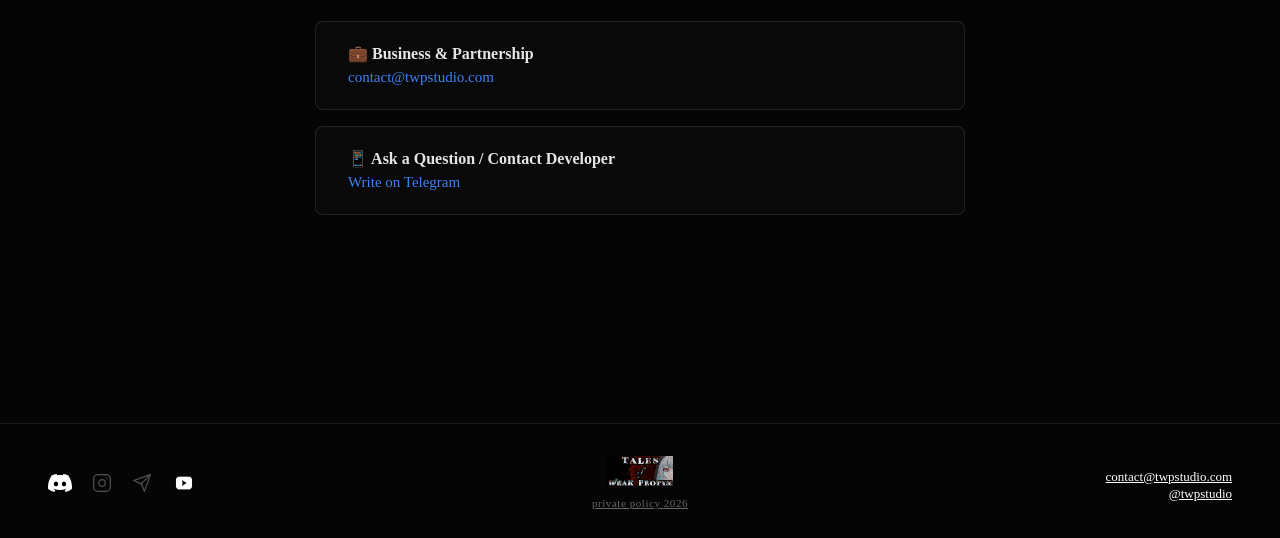
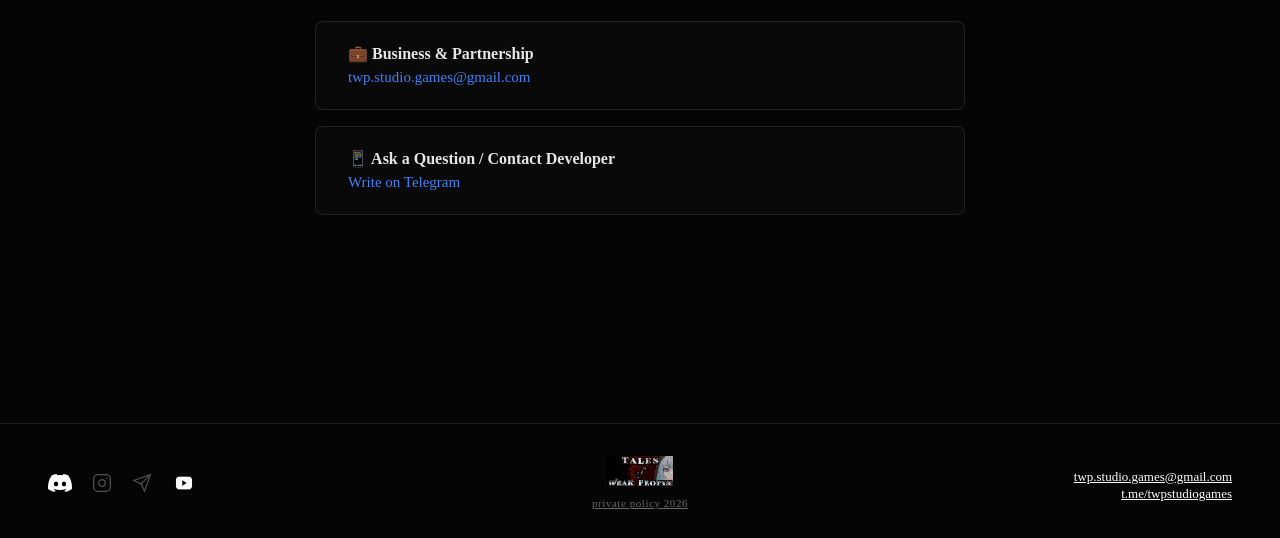
Before and after one commit to spidermanhero1/routingPage, a React (Vite) app: page /contact in a window 1280 px wide. Shown: the part 259-797 px from the top of the page. Built offline with nearby package versions, Linux system fonts and the light colour scheme.

Commit message:
finish link socialmeadia

```diff
--- a/src/data/contacts.js
+++ b/src/data/contacts.js
@@ -1,9 +1,9 @@
 export const CONTACTS = {
-  email: "contact@twpstudio.com",
-  discord: "https://discord.gg/",
-  instagram: "https://instagram.com/",
-  telegramLabel: '@twpstudio', // Для вывода текстом в футере
-  telegram: "https://t.me/",
-  youtube: "https://youtube.com/",
+  email: "twp.studio.games@gmail.com",
+  discord: "https://discord.gg/j8btK5bAb6",
+  instagram: "https://www.instagram.com/twp.studio.games/",
+  telegramLabel: 't.me/twpstudiogames', // Для вывода текстом в футере
+  telegram: "https://t.me/twpstudiogames",
+  youtube: "https://www.youtube.com/@TWP.Studio",
   steamGroup: "https://steamcommunity.com/groups/twpstudio",
 };
--- /dev/null
+++ b/src/data/steam.js
@@ -0,0 +1,3 @@
+export const STEAM  = {
+    steam: "https://store.steampowered.com/app/5271100/Tales_of_Weak_People/"
+}
--- a/src/pages/Home/Home.jsx
+++ b/src/pages/Home/Home.jsx
@@ -3,6 +3,7 @@ import styles from './Home.module.css';
 import steamIcon from '../../assets/steam.svg';
 import promoVideo from '../../assets/tizer-fixed.mp4';
 import { useLanguage } from '../../context/LanguageContext';
+import { STEAM } from '../../data/steam';
 
 const Home = () => {
 
@@ -23,8 +24,8 @@ const Home = () => {
         <h1 className={styles.title}>TALES of WEAK PEOPLE</h1>
         <p className={styles.subtitle}>{t('home.subtitle')}</p>
 
-        {/* Кнопка Steam (пока с заглушкой #) */}
-        <a href="#" target="_blank" rel="noreferrer" className={styles.steamButton}>
+        {/* Кнопка Steam) */}
+        <a href={STEAM.steam} target="_blank" rel="noreferrer" className={styles.steamButton}>
          <img
             src={steamIcon}
             alt="Steam"
--- a/src/pages/Media/Media.jsx
+++ b/src/pages/Media/Media.jsx
@@ -92,7 +92,7 @@ const Media = () => {
           <div className={styles.trailerSection}>
             <div className={styles.mainPlayer}>
               <iframe
-                src="https://www.youtube.com/embed/dQw4w9WgXcQ"
+                src="https://www.youtube.com/embed/TARUSpBisPU?si=4Hro450HPtk3Uhb2"
                 title="YouTube video player"
                 allow="accelerometer; autoplay; clipboard-write; encrypted-media; gyroscope; picture-in-picture"
                 allowFullScreen
```
